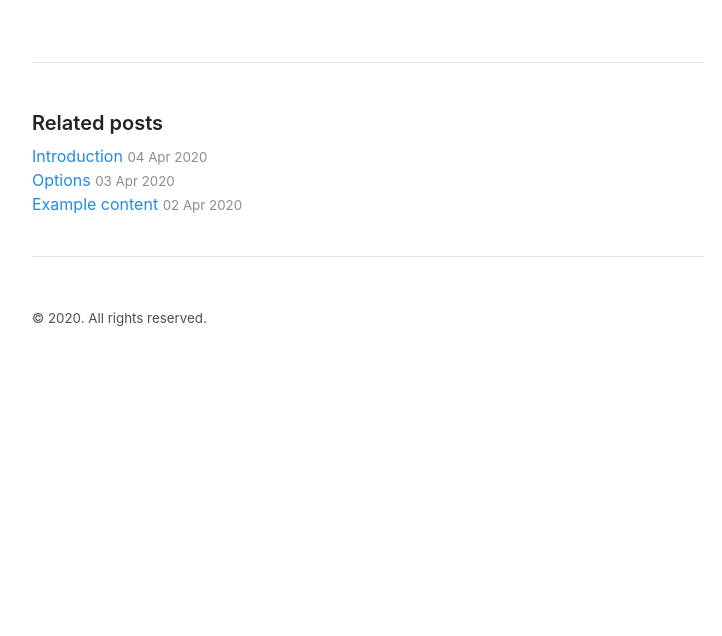
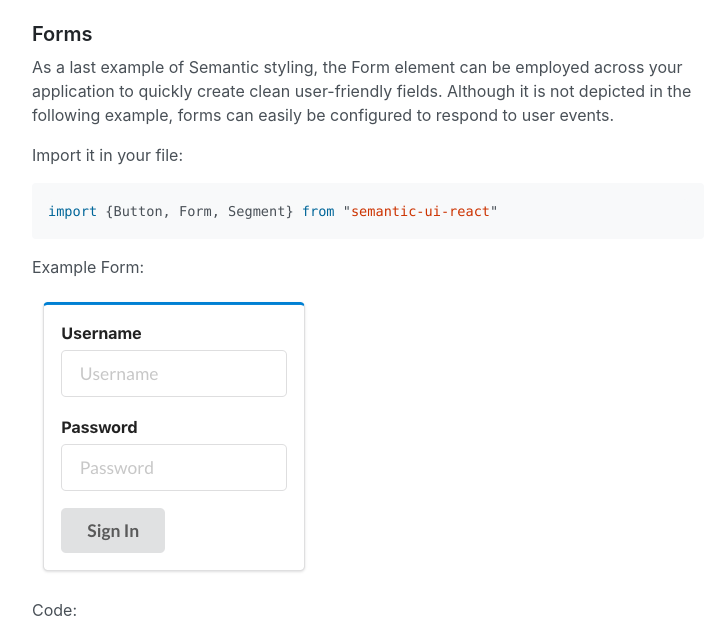
Before and after one commit to rendnil/rendnil.github.io, a Jekyll site: the page built from _posts/2018-10-20-Semantic-React.md, in a window 1280 px wide and 1400 px high, scrolled down 2596 px. Shown: the part 253-889 px from the top of the window, without its empty margins (272-994 px from the left). Built offline with Jekyll 4.4.1, drawn with Linux system fonts in a browser that asks for light colours; before the commit the page ends 3226 px from its top, so only the background shows below that; some of the changed text lies outside the part shown; grey boxes are pictures that could not be loaded.

Commit message:
finish semantic post port

````diff
--- a/_posts/2018-10-20-Semantic-React.md
+++ b/_posts/2018-10-20-Semantic-React.md
@@ -62,3 +62,29 @@ Example Menu:
 Code:
 
 {% gist e8a00a0d8534c7d40051d6be52c9cba1 Menu.jsx %}
+
+### Forms
+
+As a last example of Semantic styling, the Form element can be employed across your application to quickly create clean user-friendly fields. Although it is not depicted in the following example, forms can easily be configured to respond to user events.
+
+Import it in your file:
+
+```javascript
+import {Button, Form, Segment} from "semantic-ui-react"
+```
+
+Example Form:
+
+![semantic3](/assets/images/semantic3.png)
+
+Code:
+
+{% gist e7c74db458fb9f995557fee67e379e34 Form.jsx %}
+
+I have demonstrated a few practical examples of Semantic UI React styling, but I urge anyone interested in learning the nuances of the toolkit to peruse the official documentation.
+
+---
+
+## Sources
+
+[Semantic UI React — Documentation](https://react.semantic-ui.com/)
````
Also changed, not shown: assets/images/semantic3.png (added).
